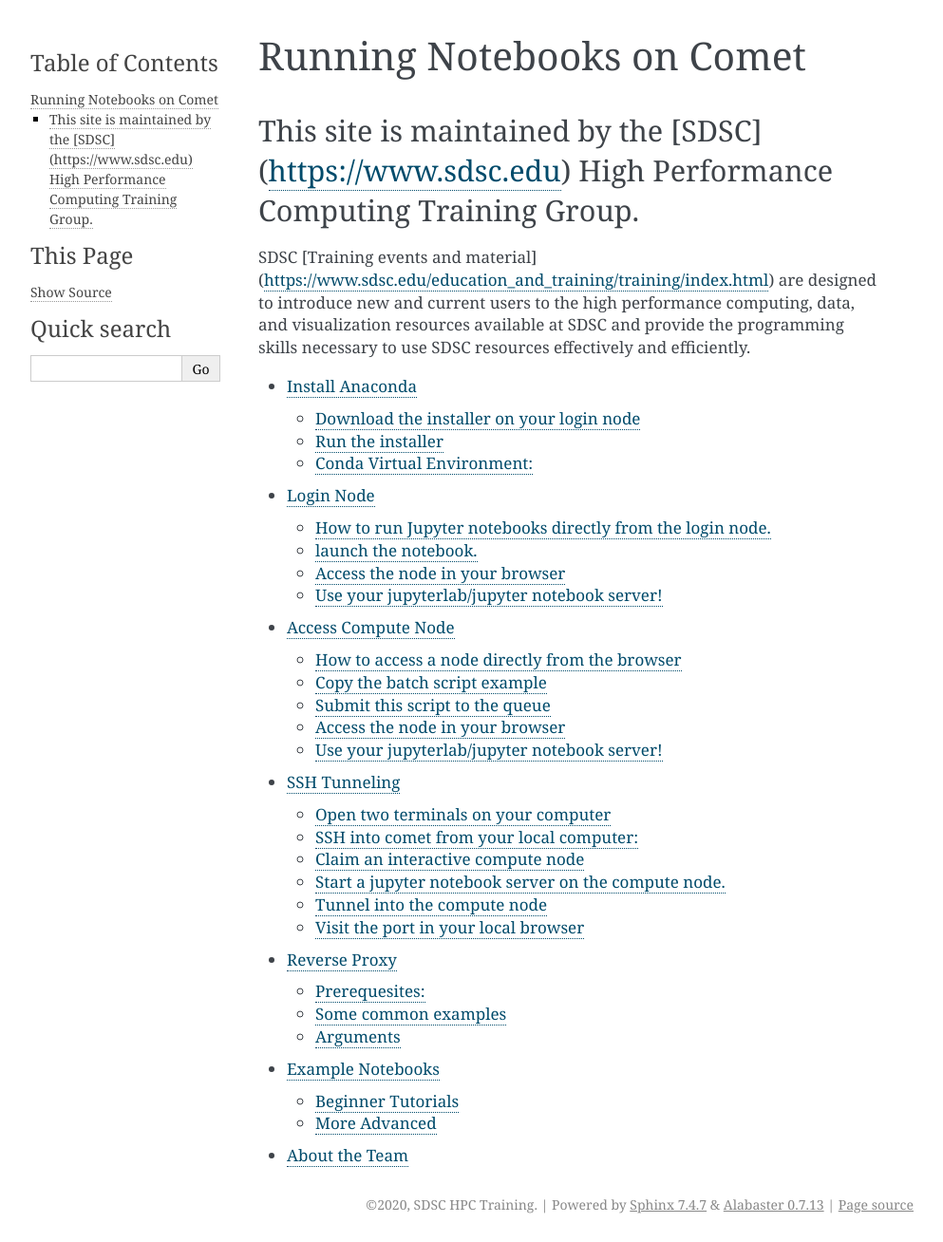
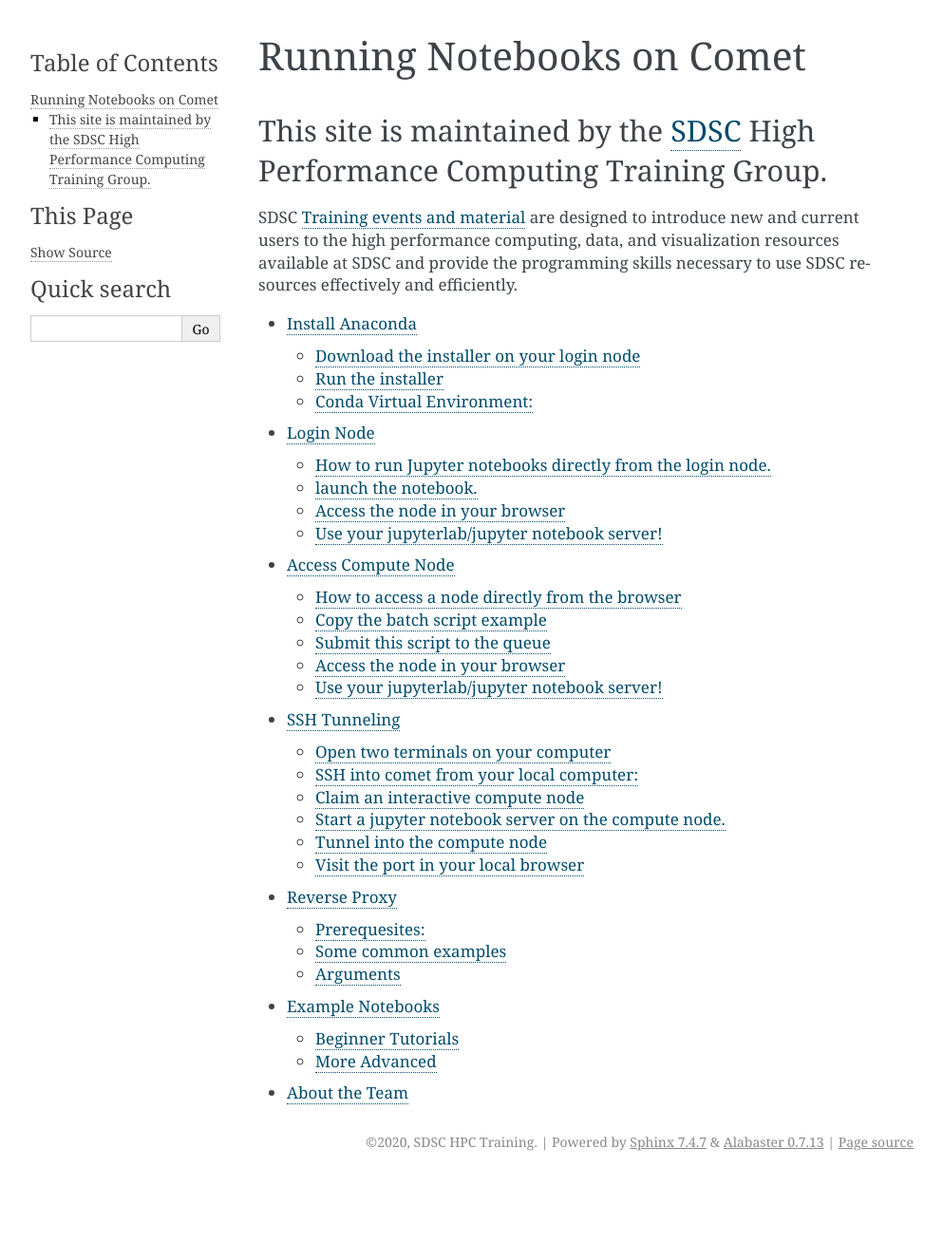
Before and after one commit to sdsc-hpc-training-org/notebooks-101, a Sphinx documentation site: the page built from Docs/source/index.rst, in a window 1280 px wide. Shown: the whole page at 95% size, without its empty margins (148-1141 px from the left). Built offline with Sphinx 7.4.7, drawn with Linux system fonts in a browser that asks for light colours; after the commit the page ends 1242 px from its top, so only the background shows below that.

Commit message:
Update index.rst

```diff
--- a/Docs/source/index.rst
+++ b/Docs/source/index.rst
@@ -8,10 +8,10 @@
 ==========================
 
 ############################################################################
-This site is maintained by the [SDSC](https://www.sdsc.edu) High Performance Computing Training Group.
+This site is maintained by the `SDSC <https://www.sdsc.edu>`_ High Performance Computing Training Group.
 ############################################################################
 
-SDSC [Training events and material](https://www.sdsc.edu/education_and_training/training/index.html) are designed to introduce new and current users to the high performance computing, data, and visualization resources available at SDSC and provide the programming skills necessary to use SDSC resources effectively and efficiently.
+SDSC `Training events and material <https://www.sdsc.edu/education_and_training/training/index.html>`_ are designed to introduce new and current users to the high performance computing, data, and visualization resources available at SDSC and provide the programming skills necessary to use SDSC resources effectively and efficiently.
 
 .. toctree::
    :maxdepth: 2
```
